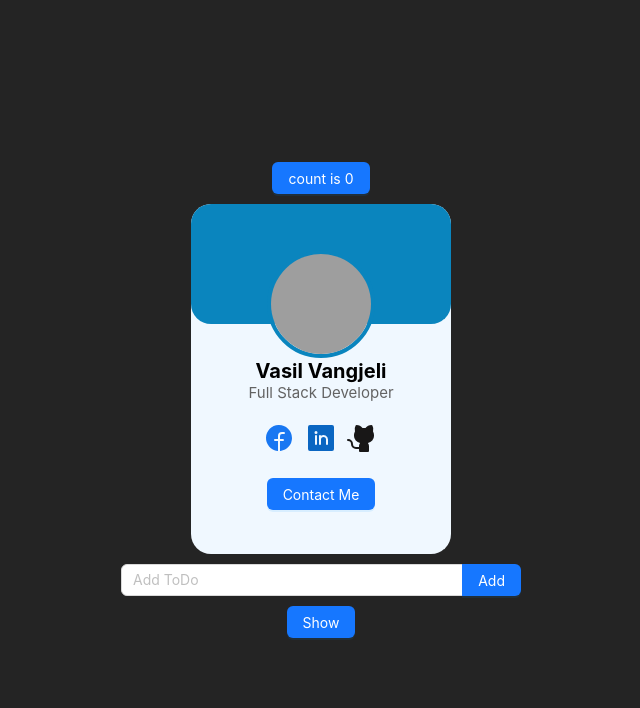
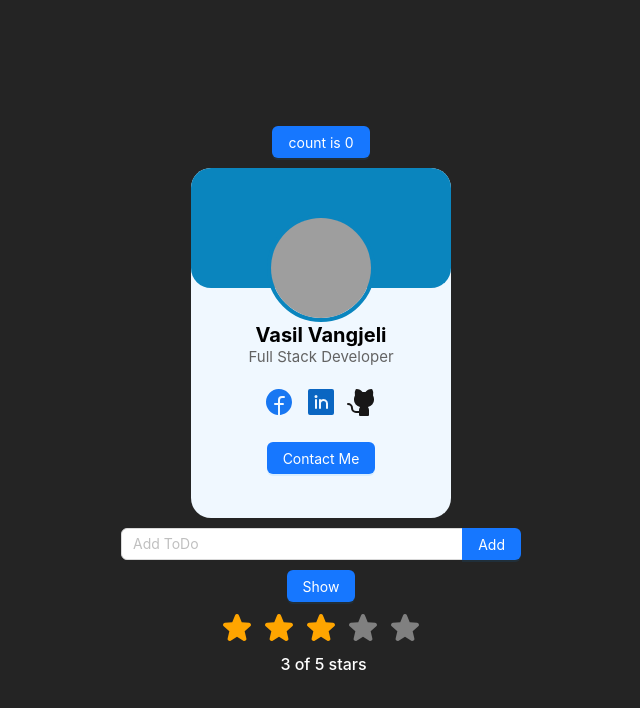
Before and after one commit to vasil14/react-practice-enviroment, a React (Vite) app: page / in a window 1280 px wide. Shown: the top 708 px of the page, without its empty margins (319-959 px from the left). Built offline with nearby package versions, Linux system fonts and the light colour scheme; grey boxes are pictures that could not be loaded.

Commit message:
Rating component

```diff
--- a/src/App.tsx
+++ b/src/App.tsx
@@ -1,11 +1,14 @@
-import { useState } from "react";
+import { useState, useEffect } from "react";
 import Card from "./components/Card/Card";
 import ToDoList from "./components/ToDoList/ToDoList";
 import Button from "./components/Button/Button";
 import ToggleVisibility from "./components/ToggleVisibility/ToggleVisibility";
+import Rating from "./components/Rating/Rating";
 
 const App = () => {
   const [count, setCount] = useState<number>(0);
+
+  useEffect(() => {}, [count]);
 
   const onClick = () => setCount((count) => count + 1);
 
@@ -35,6 +38,7 @@ const App = () => {
       <ToDoList />
 
       <ToggleVisibility />
+      <Rating />
     </div>
   );
 };
--- /dev/null
+++ b/src/components/Rating/Rating.tsx
@@ -0,0 +1,30 @@
+import { useState } from "react";
+
+import { StyledRating, StyledRatingText } from "./styles";
+import Star from "./Star";
+
+interface RatingProps {
+  totalStars?: number;
+}
+
+const Rating = ({ totalStars = 5 }: RatingProps) => {
+  const [rating, setRating] = useState<number>(3);
+  return (
+    <>
+      <StyledRating>
+        {[...Array(totalStars)].map((_, index) => (
+          <Star
+            key={index}
+            isFilled={index < rating}
+            onSelect={() => setRating(index + 1)}
+          />
+        ))}
+      </StyledRating>
+      <StyledRatingText className="rating-text">
+        {rating} of {totalStars} stars
+      </StyledRatingText>
+    </>
+  );
+};
+
+export default Rating;
--- /dev/null
+++ b/src/components/Rating/Star.tsx
@@ -0,0 +1,19 @@
+import { Star as StarIcon } from "@phosphor-icons/react";
+
+interface StarProps {
+  isFilled?: boolean;
+  onSelect?: () => void;
+}
+
+const Star = ({ isFilled = false, onSelect }: StarProps) => {
+  return (
+    <StarIcon
+      size={32}
+      fill={isFilled ? "orange" : "grey"}
+      onClick={onSelect}
+      weight="fill"
+    />
+  );
+};
+
+export default Star;
--- /dev/null
+++ b/src/components/Rating/styles.tsx
@@ -0,0 +1,17 @@
+import styled from "styled-components";
+
+const StyledRating = styled.div`
+  display: flex;
+  gap: 10px;
+  align-items: center;
+  justify-content: center;
+`;
+
+const StyledRatingText = styled.span`
+  font-size: 16px;
+  font-weight: 500;
+  margin-left: 5px;
+  color: #ffffff;
+`;
+
+export { StyledRating, StyledRatingText };
```
